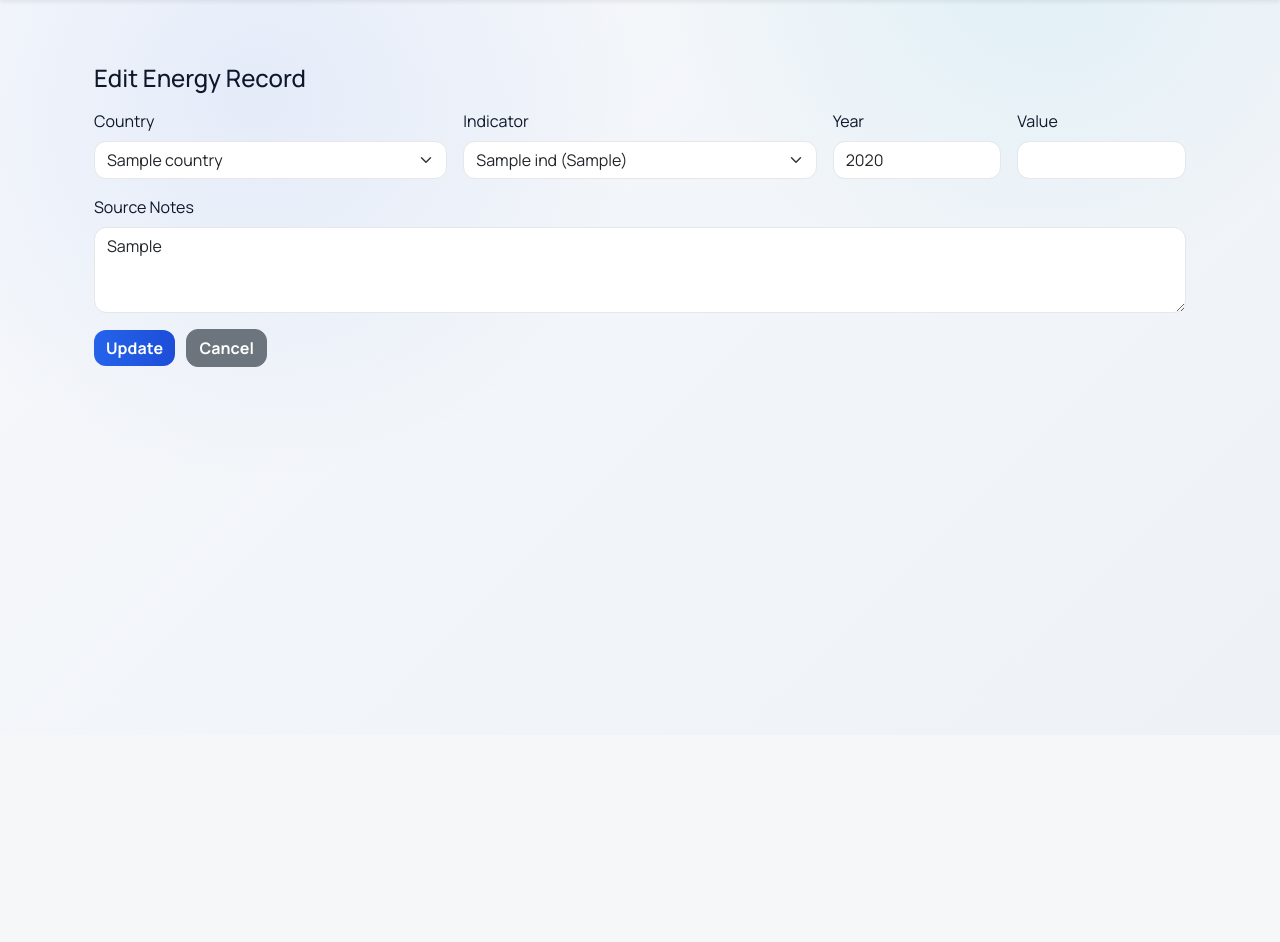
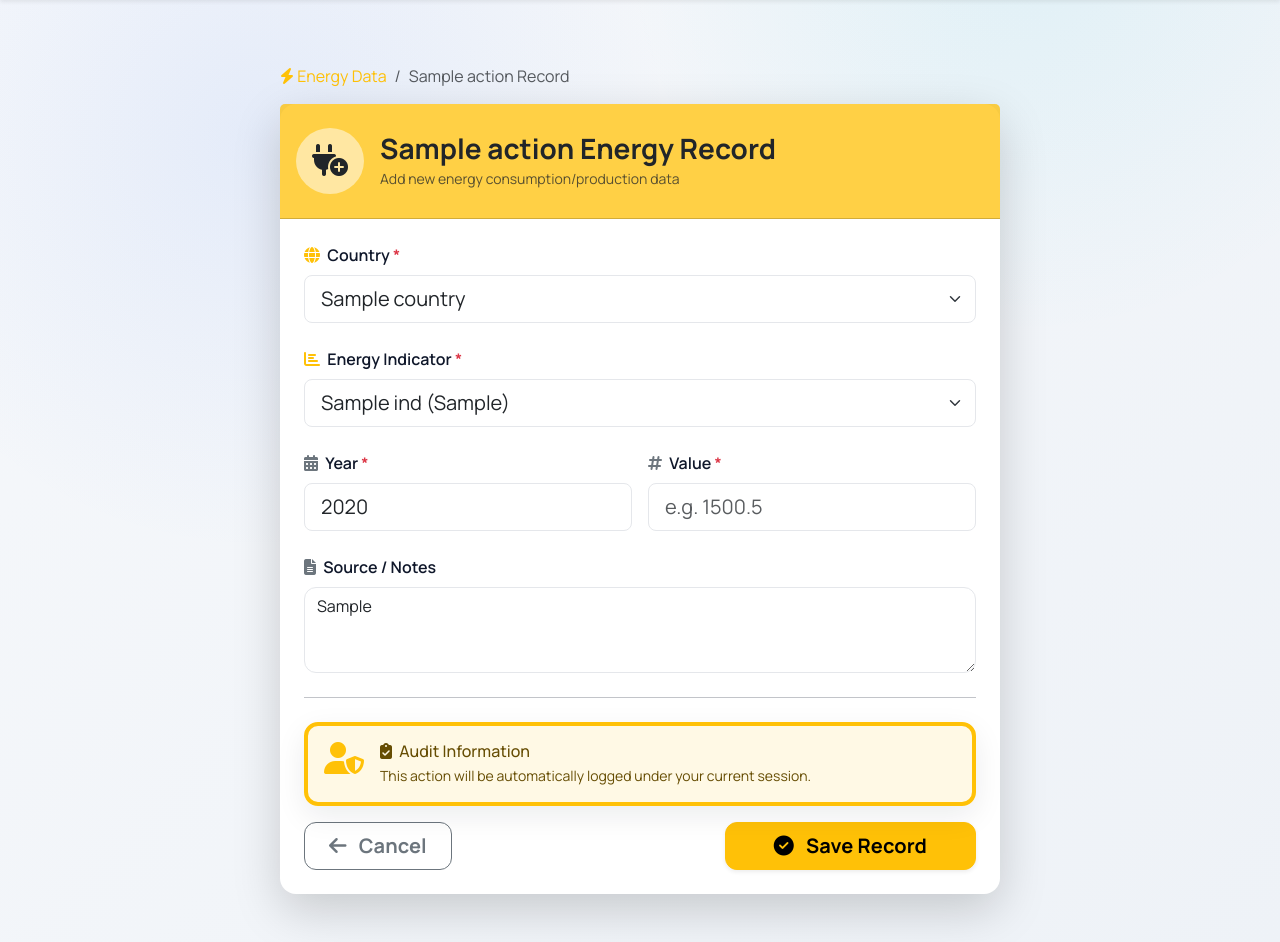
Before and after one commit to s4l1hs/Database-Management-System, a Flask app: template frontend/css/templates/energy_form.html in a window 1280 px wide. Shown: the part 65-1007 px from the top of the page. Before the commit the page ends 432 px from the top, so only its background shows below. Run offline with Flask 3, Linux system fonts and the light colour scheme; the template is opened without the code that fills it: most values are stand-ins (such as "Sample title", 1, 10 or a date in 2020).

Commit message:
UI update

```diff
--- a/frontend/css/templates/energy_form.html
+++ b/frontend/css/templates/energy_form.html
@@ -1,126 +1,159 @@
 {% extends "base.html" %}
-
 {% block title %}Energy | {{ action }}{% endblock %}
 
 {% block content %}
-<div class="container mt-4">
-  <h1 class="h4 mb-3">
-    {{ "Add New Energy Record" if action == "Add" else "Edit Energy Record" }}
-  </h1>
+<div class="container py-4">
+  <div class="row justify-content-center">
+    <div class="col-lg-8">
 
-  <form
-    method="post"
-    action="{% if action == 'Add' %}
-                {{ url_for('energy.add_energy') }}
-            {% else %}
-                {{ url_for('energy.edit_energy', id=record.data_id) }}
-            {% endif %}"
-    class="row g-3"
-  >
-    {# Country Dropdown #}
-    <div class="col-md-4">
-      <label for="country_id" class="form-label">Country</label>
-      <select
-        id="country_id"
-        name="country_id"
-        class="form-select"
-        {% if action == 'Edit' %}disabled{% endif %}
-        required
-      >
-        <option value="" disabled
-          {% if action == 'Add' %}selected{% endif %}
-        >
-          Select country...
-        </option>
+      <nav aria-label="breadcrumb" class="mb-3">
+        <ol class="breadcrumb">
+          <li class="breadcrumb-item">
+            <a href="{{ url_for('energy.list_energy') }}" class="text-decoration-none text-warning">
+              <i class="fa-solid fa-bolt"></i> Energy Data
+            </a>
+          </li>
+          <li class="breadcrumb-item active" aria-current="page">{{ action }} Record</li>
+        </ol>
+      </nav>
+
+      <div class="card shadow-lg border-0">
+        <div class="card-header bg-warning bg-opacity-75 text-dark py-4">
+          <div class="d-flex align-items-center">
+            <div class="bg-white bg-opacity-50 rounded-circle p-3 me-3">
+              <i class="fa-solid {% if action == 'Edit' %}fa-pen-to-square{% else %}fa-plug-circle-plus{% endif %} fa-2x"></i>
+            </div>
+            <div>
+              <h3 class="mb-0 fw-bold">{{ action }} Energy Record</h3>
+              <small class="opacity-75">{{ 'Update existing metrics' if action == 'Edit' else 'Add new energy consumption/production data' }}</small>
+            </div>
+          </div>
+        </div>
+
+        <div class="card-body p-4">
+          <form method="post"
+                action="{% if action == 'Add' %}{{ url_for('energy.add_energy') }}{% else %}{{ url_for('energy.edit_energy', id=record.data_id) }}{% endif %}"
+                class="needs-validation" novalidate>
+
+            <div class="mb-4">
+              <label class="form-label fw-semibold">
+                <i class="fa-solid fa-globe text-warning me-1"></i> Country <span class="text-danger">*</span>
+              </label>
+              <div class="input-group input-group-lg">
+                <select name="country_id" class="form-select" {% if action == 'Edit' %}disabled{% endif %} required>
+                  <option value="" disabled selected>Select country...</option>
                   {% for c in countries %}
-          <option value="{{ c.country_id }}"
-            {% if action == 'Edit' and c.country_id == record.country_id %}selected{% endif %}
-          >
+                    <option value="{{ c.country_id }}" {% if record and record.country_id == c.country_id %}selected{% endif %}>
                       {{ c.country_name }}
                     </option>
                   {% endfor %}
                 </select>
+              </div>
               {% if action == 'Edit' %}
-        <div class="form-text">Country cannot be changed while editing.</div>
+                <div class="form-text text-muted"><i class="fa-solid fa-lock me-1"></i> Country is locked during editing.</div>
               {% endif %}
             </div>
 
-    {# Indicator Dropdown #}
-    <div class="col-md-4">
-      <label for="energy_indicator_id" class="form-label">Indicator</label>
-      <select
-        id="energy_indicator_id"
-        name="energy_indicator_id"
-        class="form-select"
-        {% if action == 'Edit' %}disabled{% endif %}
-        required
-      >
-        <option value="" disabled
-          {% if action == 'Add' %}selected{% endif %}
-        >
-          Select indicator...
-        </option>
+            <div class="mb-4">
+              <label class="form-label fw-semibold">
+                <i class="fa-solid fa-chart-bar text-warning me-1"></i> Energy Indicator <span class="text-danger">*</span>
+              </label>
+              <div class="input-group input-group-lg">
+                <select name="energy_indicator_id" class="form-select" {% if action == 'Edit' %}disabled{% endif %} required>
+                  <option value="" disabled selected>Select indicator...</option>
                   {% for ind in indicators %}
                     <option value="{{ ind.energy_indicator_id }}"
-            {% if action == 'Edit' and ind.energy_indicator_id == record.energy_indicator_id %}selected{% endif %}
-          >
+                      {% if record and record.energy_indicator_id == ind.energy_indicator_id %}selected{% endif %}>
                       {{ ind.indicator_name }} ({{ ind.measurement_unit or '-' }})
                     </option>
                   {% endfor %}
                 </select>
-      {% if action == 'Edit' %}
-        <div class="form-text">Indicator cannot be changed while editing.</div>
-      {% endif %}
+              </div>
             </div>
 
-    {# Year Input #}
-    <div class="col-md-2">
-      <label for="year" class="form-label">Year</label>
-      <input
-        type="number"
-        class="form-control"
-        id="year"
-        name="year"
-        min="1900"
-        max="2100"
+            <div class="row g-3 mb-4">
+              <div class="col-md-6">
+                <label class="form-label fw-semibold">
+                  <i class="fa-solid fa-calendar-days text-secondary me-1"></i> Year <span class="text-danger">*</span>
+                </label>
+                <div class="input-group input-group-lg">
+                  <input type="number" name="year" class="form-control"
                          value="{{ record.year if record else '' }}"
-        required
-      />
+                         min="1900" max="2100" placeholder="e.g. 2024" required>
+                </div>
               </div>
 
-    {# Value Input #}
-    <div class="col-md-2">
-      <label for="indicator_value" class="form-label">Value</label>
-      <input
-        type="number"
-        step="any"
-        class="form-control"
-        id="indicator_value"
-        name="indicator_value"
+              <div class="col-md-6">
+                <label class="form-label fw-semibold">
+                  <i class="fa-solid fa-hashtag text-secondary me-1"></i> Value <span class="text-danger">*</span>
+                </label>
+                <div class="input-group input-group-lg">
+                  <input type="number" step="any" name="indicator_value" class="form-control"
                          value="{{ record.indicator_value if record else '' }}"
-        required
-      />
+                         placeholder="e.g. 1500.5" required>
+                </div>
+              </div>
             </div>
 
-    {# Data Source (Note: Variable name is data_source) #}
-    <div class="col-12">
-      <label for="data_source" class="form-label">Source Notes</label>
-      <textarea
-        id="data_source"
-        name="data_source"
-        rows="3"
-        class="form-control"
-      >{{ record.data_source if record else '' }}</textarea>
+            <div class="mb-4">
+              <label class="form-label fw-semibold">
+                <i class="fa-solid fa-file-lines text-secondary me-1"></i> Source / Notes
+              </label>
+              <textarea name="data_source" class="form-control" rows="3"
+                        placeholder="Enter data source details (Optional)...">{{ record.data_source if record else '' }}</textarea>
             </div>
 
-    <div class="col-12 mt-3">
-      <button type="submit" class="btn btn-primary">
-        {{ "Create" if action == "Add" else "Update" }}
+            <hr class="my-4">
+
+            <div class="alert alert-warning border-start border-4 border-warning bg-warning bg-opacity-10">
+               <div class="d-flex align-items-start">
+                 <div class="me-3">
+                   <i class="fa-solid fa-user-shield fa-2x text-warning"></i>
+                 </div>
+                 <div>
+                   <h6 class="alert-heading mb-1">
+                     <i class="fa-solid fa-clipboard-check me-1"></i> Audit Information
+                   </h6>
+                   <p class="mb-0 small">
+                     This action will be automatically logged under your current session.
+                   </p>
+                 </div>
+               </div>
+            </div>
+
+            <div class="d-grid gap-2 d-md-flex justify-content-md-between">
+              <a href="{{ url_for('energy.list_energy') }}" class="btn btn-lg btn-outline-secondary px-4">
+                <i class="fa-solid fa-arrow-left me-2"></i> Cancel
+              </a>
+              <button type="submit" class="btn btn-lg btn-warning px-5 shadow-sm">
+                <i class="fa-solid fa-check-circle me-2"></i>
+                {{ 'Update Record' if action == 'Edit' else 'Save Record' }}
               </button>
-      <a href="{{ url_for('energy.list_energy') }}" class="btn btn-secondary ms-2">
-        Cancel
-      </a>
             </div>
+
           </form>
         </div>
+      </div>
+    </div>
+  </div>
+</div>
 {% endblock %}
+
+{% block extra_js %}
+<script>
+  // Bootstrap form validation
+  (function() {
+    'use strict';
+    var forms = document.querySelectorAll('.needs-validation');
+    Array.prototype.slice.call(forms).forEach(function(form) {
+      form.addEventListener('submit', function(event) {
+        if (!form.checkValidity()) {
+          event.preventDefault();
+          event.stopPropagation();
+        }
+        form.classList.add('was-validated');
+      }, false);
+    });
+  })();
+</script>
+{% endblock %}
```
Lines whose indentation alone changed are shown as unchanged.
